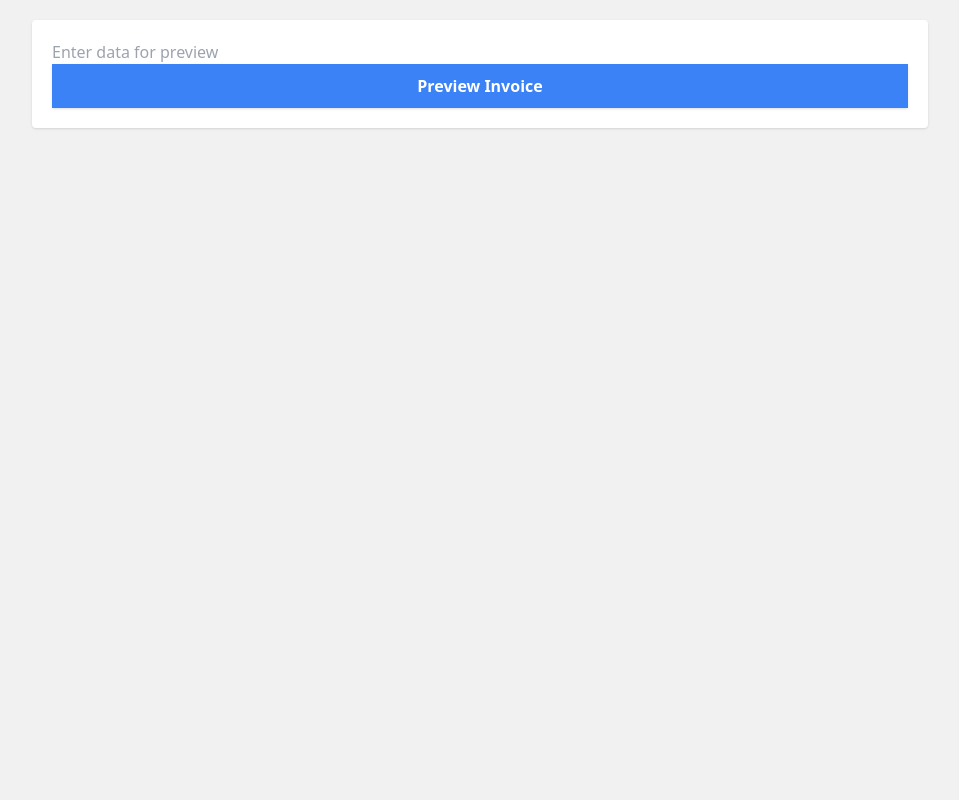
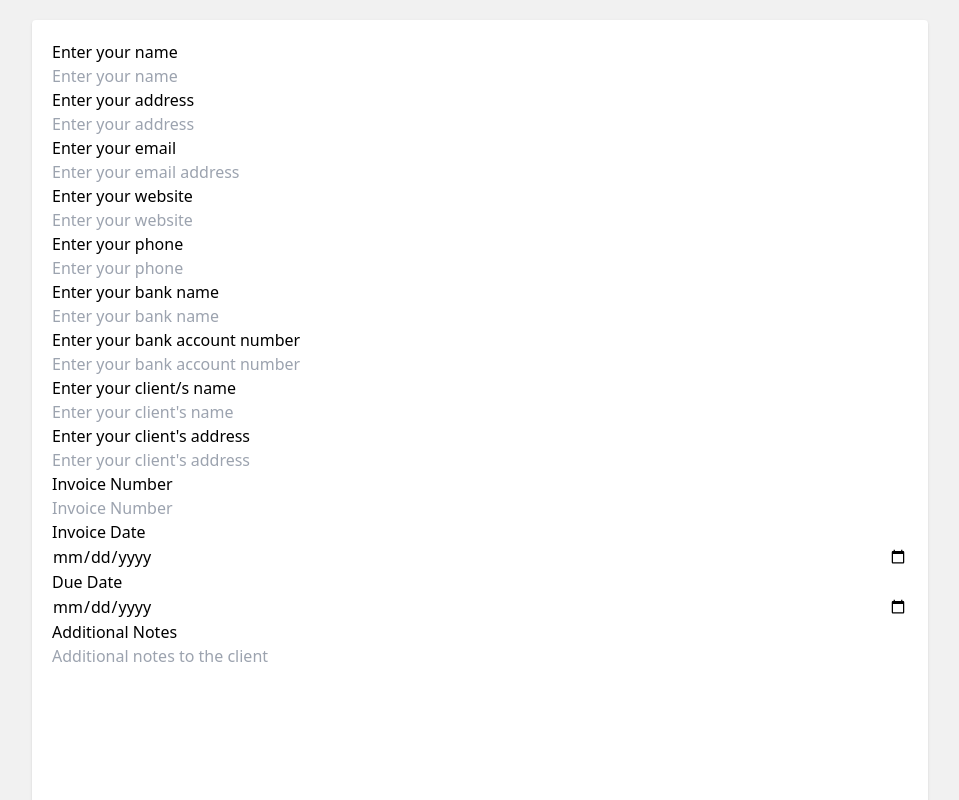
Before and after one commit to Tundesamson26/appwrite-generate-invoice, a Svelte app in the folder function/invoice-generator-client/: page / in a window 1280 px wide. Shown: the top 800 px of the page, without its empty margins (160-1119 px from the left). Built offline with nearby package versions, Linux system fonts and the light colour scheme.

Commit message:
invoice ui updated commit

```diff
--- a/function/invoice-generator-client/src/App.svelte
+++ b/function/invoice-generator-client/src/App.svelte
@@ -8,12 +8,31 @@
   import MainDetails from "./components/MainDetails.svelte";
   import Notes from "./components/Notes.svelte";
   import Table from "./components/Table.svelte";
+  import { writable } from "svelte/store";
 
-  let showInvoice = false;
+  const name = writable("");
+  const address = writable("");
+  const email = writable("");
+  const phone = writable("");
+  const bankName = writable("");
+  const bankAccount = writable("");
+  const website = writable("");
+  const clientName = writable("");
+  const clientAddress = writable("");
+  const invoiceNumber = writable("");
+  const invoiceDate = writable("");
+  const dueDate = writable("");
+  const notes = writable("");
+  const description = writable("");
+  const quantity = writable("");
+  const price = writable("");
+  const amount = writable("");
 
   const handlePrint = () => {
     window.print();
   };
+
+  let showInvoice = false;
 
   const togglePreview = () => {
     showInvoice = !showInvoice;
@@ -25,17 +44,17 @@
   });
 </script>
 
-<main class="m-5 p-5 xl:max-w-4xl xl:mx-auto bg-white rounded shadow">
+<main class="m-5 p-5 md:max-w-xl md:mx-auto lg:max-w-2xl xl:max-w-4xl bg-white rounded shadow">
   <div>
     {#if showInvoice}
       <!-- Show Invoice -->
       <Header {handlePrint} />
-      <MainDetails />
-      <ClientDetails />
-      <Dates />
+      <MainDetails {name} {address} />
+      <ClientDetails {clientName} {clientAddress} />
+      <Dates {invoiceNumber} {invoiceDate} {dueDate} />
       <Table />
-      <Notes />
-      <Footer />
+      <Notes {notes} />
+      <Footer {name} {address} {email} {phone} {website} {bankAccount} {bankName} />
       <button
         class="mt-5 bg-blue-500 py-2 px-8 text-white font-bold shadow border-2 border-blue-500 hover:bg-transparent hover:text-blue-500 transition-all duration-300"
         on:click={togglePreview}>Edit Invoice</button
@@ -43,13 +62,136 @@
     {:else}
       <!-- Show Input Element and Preview Invoice Button -->
       <div class="flex flex-col justify-center">
+        <label for="name">Enter your name</label>
         <input
           type="text"
-          id="text"
+          id="name"
           name="text"
-          placeholder="Enter data for preview"
+          placeholder="Enter your name"
           autocomplete="off"
+          bind:value={$name}
         />
+
+        <label for="address">Enter your address</label>
+        <input
+          type="text"
+          id="address"
+          name="text"
+          placeholder="Enter your address"
+          autocomplete="off"
+          bind:value={$address}
+        />
+
+        <label for="email">Enter your email</label>
+        <input
+          type="email"
+          id="email"
+          name="email"
+          placeholder="Enter your email address"
+          autocomplete="off"
+          bind:value={$email}
+        />
+
+        <label for="website">Enter your website</label>
+        <input
+          type="url"
+          id="website"
+          name="website"
+          placeholder="Enter your website"
+          autocomplete="off"
+          bind:value={$website}
+        />
+
+        <label for="phone">Enter your phone</label>
+        <input
+          type="text"
+          id="phone"
+          name="text"
+          placeholder="Enter your phone"
+          autocomplete="off"
+          bind:value={$phone}
+        />
+
+        <label for="bankName">Enter your bank name</label>
+        <input
+          type="text"
+          id="bankName"
+          name="bankName"
+          placeholder="Enter your bank name"
+          autocomplete="off"
+          bind:value={$bankName}
+        />
+
+        <label for="bankAccount">Enter your bank account number</label>
+        <input
+          type="text"
+          id="bankAccount"
+          name="bankAccount"
+          placeholder="Enter your bank account number"
+          autocomplete="off"
+          bind:value={$bankAccount}
+        />
+
+        <label for="clientName">Enter your client/s name</label>
+        <input
+          type="text"
+          id="clientName"
+          name="clientName"
+          placeholder="Enter your client's name"
+          autocomplete="off"
+          bind:value={$clientName}
+        />
+
+        <label for="clientAddress">Enter your client's address</label>
+        <input
+          type="text"
+          id="clientAddress"
+          name="clientAddress"
+          placeholder="Enter your client's address"
+          autocomplete="off"
+          bind:value={$clientAddress}
+        />
+
+        <label for="invoiceNumber">Invoice Number</label>
+        <input
+          type="text"
+          id="invoiceNumber"
+          name="invoiceNumber"
+          placeholder="Invoice Number"
+          autocomplete="off"
+          bind:value={$invoiceNumber}
+        />
+
+        <label for="invoiceDate">Invoice Date</label>
+        <input
+          type="date"
+          id="invoiceDate"
+          name="invoiceDate"
+          placeholder="Invoice Date"
+          autocomplete="off"
+          bind:value={$invoiceDate}
+        />
+
+        <label for="dueDate">Due Date</label>
+        <input
+          type="date"
+          id="dueDate"
+          name="dueDate"
+          placeholder="Due Date"
+          autocomplete="off"
+          bind:value={$dueDate}
+        />
+
+        <label for="notes">Additional Notes</label>
+        <textarea
+          name="notes"
+          id="notes"
+          cols="30"
+          rows="10"
+          placeholder="Additional notes to the client"
+          bind:value={$notes}
+        ></textarea>
+
         <button
           class="bg-blue-500 py-2 px-8 text-white font-bold shadow border-2 border-blue-500 hover:bg-transparent hover:text-blue-500 transition-all duration-300"
           on:click={togglePreview}>Preview Invoice</button
--- a/function/invoice-generator-client/src/app.css
+++ b/function/invoice-generator-client/src/app.css
@@ -5,3 +5,6 @@
 body{
     background-color: #f1f1f1;
 }
+button{
+    user-select: none;
+}
--- a/function/invoice-generator-client/src/components/ClientDetails.svelte
+++ b/function/invoice-generator-client/src/components/ClientDetails.svelte
@@ -1,7 +1,9 @@
 <script>
+  export let clientName;
+  export let clientAddress;
 </script>
 
 <section class="mt-5">
-  <h2 class="text-xl uppercase">Client's name</h2>
-  <p>Client's address</p>
+  <h2 class="text-xl font-bold uppercase md:text-4xl">{$clientName}</h2>
+  <p>{$clientAddress}</p>
 </section>
--- a/function/invoice-generator-client/src/components/Dates.svelte
+++ b/function/invoice-generator-client/src/components/Dates.svelte
@@ -1,10 +1,13 @@
 <script>
+  export let invoiceNumber;
+  export let invoiceDate;
+  export let dueDate;
 </script>
 
 <article class="my-5 flex items-end justify-end">
   <ul>
-    <li><span class="font-bold">Invoice Number:</span></li>
-    <li><span class="font-bold">Invoice date:</span></li>
-    <li><span class="font-bold">Due date:</span></li>
+    <li class="p-1"><span class="font-bold">Invoice Number:</span>{$invoiceNumber}</li>
+    <li class="p-1 bg-gray-100"><span class="font-bold">Invoice date:</span>{$invoiceDate}</li>
+    <li class="p-1"><span class="font-bold">Due date:</span>{$dueDate}</li>
   </ul>
 </article>
--- a/function/invoice-generator-client/src/components/Footer.svelte
+++ b/function/invoice-generator-client/src/components/Footer.svelte
@@ -1,14 +1,34 @@
-<script></script>
+<script>
+  export let name;
+  export let email;
+  export let address;
+  export let website;
+  export let phone;
+  export let bankName;
+  export let bankAccount;
+</script>
 
 <!-- Footer sections -->
-<footer>
+<footer class="footer border-t-2 botder-gray-300 pt-5">
   <ul class="flex flex-wrap items-center justify-center">
-    <li><span class="font-bold">Your name:</span></li>
-    <li><span class="font-bold">Your email:</span></li>
-    <li><span class="font-bold">Phone number:</span></li>
-    <li><span class="font-bold">Bank:</span></li>
-    <li><span class="font-bold">Account holder name</span></li>
-    <li><span class="font-bold">Account number:</span></li>
+    <li><span class="font-bold">Your name:</span>{$name}</li>
+    <li><span class="font-bold">Your email:</span>{$email}</li>
+    <li><span class="font-bold">Address:</span>{$address}</li>
+    <li><span class="font-bold">Phone number:</span>{$phone}</li>
+    <li><span class="font-bold">Bank:</span>{$bankName}</li>
+    <li><span class="font-bold">Account holder name</span>{$name}</li>
+    <li><span class="font-bold">Account number:</span>{$bankAccount}</li>
+    <li>
+      <span class="font-bold">Website:</span><a
+        href={$website}
+        target="_blank"
+        rel="noopenner noreferrer">{$website}</a
+      >
+    </li>
   </ul>
 </footer>
-<!-- End of footer sections -->
+<style>
+  .footer li{
+    margin: 0.5rem 0.2rem;
+  }
+</style>
--- a/function/invoice-generator-client/src/components/Header.svelte
+++ b/function/invoice-generator-client/src/components/Header.svelte
@@ -1,5 +1,5 @@
 <script>
-   export let handlePrint;
+  export let handlePrint;
 </script>
 
 <header
@@ -10,9 +10,13 @@
   </div>
   <div>
     <ul class="flex flex-wrap items-center justify-between">
-      <li><button type="button" class="btn btn-print" on:click={handlePrint}>Print</button></li>
-      <li><button class="btn btn-download">Download</button></li>
-      <li><button class="btn btn-send">Send</button></li>
+      <li>
+        <button type="button" class="bg-gray-500 py-2 px-8 text-white font-bold shadow border-2 border-gray-500 hover:bg-transparent hover:text-gray-500 transition-all duration-300" on:click={handlePrint}
+          >Print</button
+        >
+      </li>
+      <li class="mx-2"><button class="bg-blue-500 py-2 px-8 text-white font-bold shadow border-2 border-blue-500 hover:bg-transparent hover:text-blue-500 transition-all duration-300">Download</button></li>
+      <li><button class="bg-green-500 py-2 px-8 text-white font-bold shadow border-2 border-green-500 hover:bg-transparent hover:text-green-500 transition-all duration-300">Send</button></li>
     </ul>
   </div>
 </header>
--- a/function/invoice-generator-client/src/components/MainDetails.svelte
+++ b/function/invoice-generator-client/src/components/MainDetails.svelte
@@ -1,7 +1,9 @@
 <script>
+  export let name;
+  export let address;
 </script>
 
 <section class="flex flex-col items-end justify-end">
-  <h2 class="text-xl uppercase">John Doe</h2>
-  <p>Your Address</p>
+  <h2 class="text-xl font-bold uppercase md:text-4xl">{$name}</h2>
+  <p>{$address}</p>
 </section>
--- a/function/invoice-generator-client/src/components/Notes.svelte
+++ b/function/invoice-generator-client/src/components/Notes.svelte
@@ -1,6 +1,8 @@
-<script></script>
+<script>
+  export let notes;
+</script>
 
 <section class="mb-5">
   <!-- Textareas -->
-  <p>Note to the client</p>
+  <p class="lg:w-1/2 text-justify">{$notes}</p>
 </section>
```
